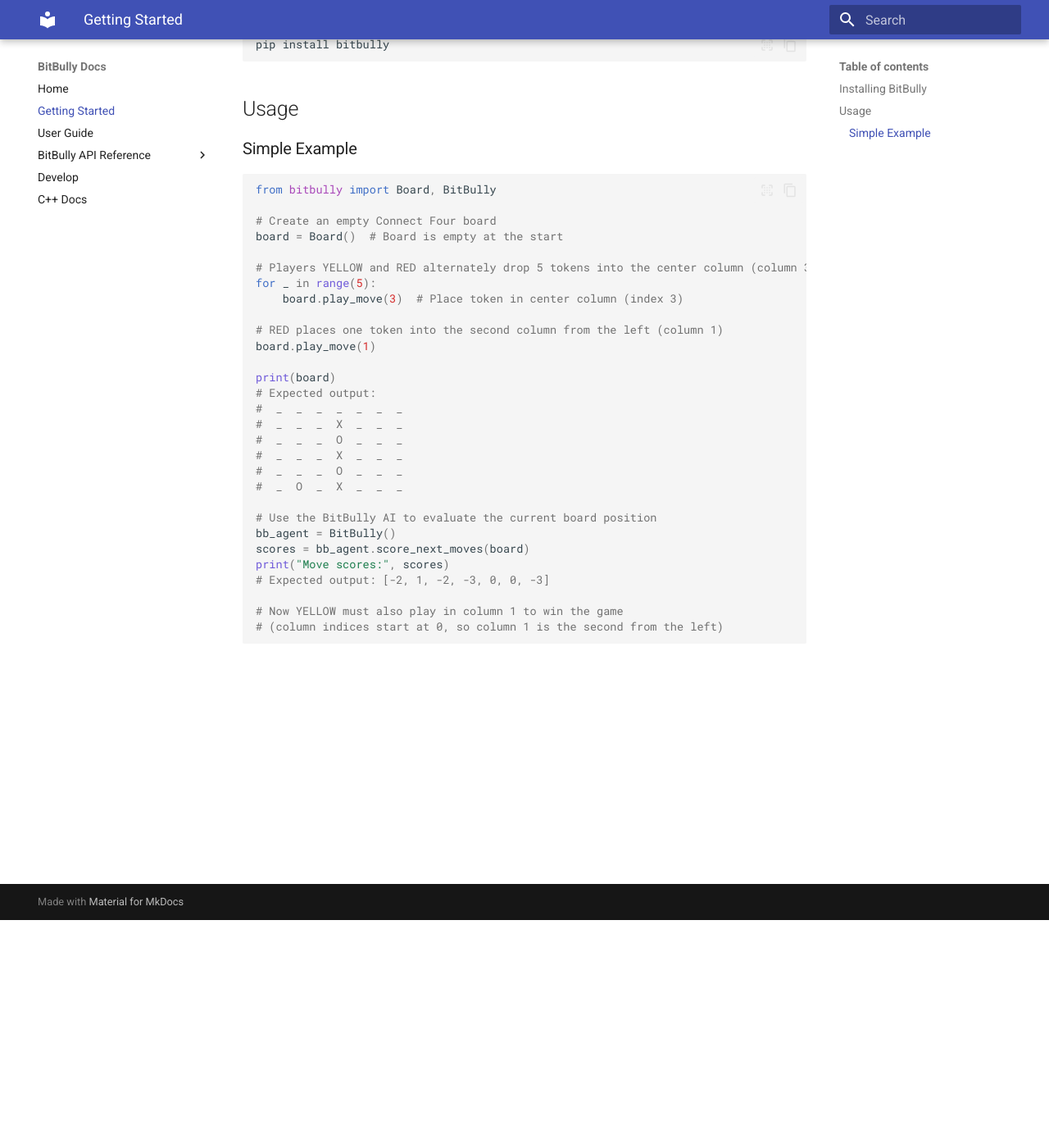
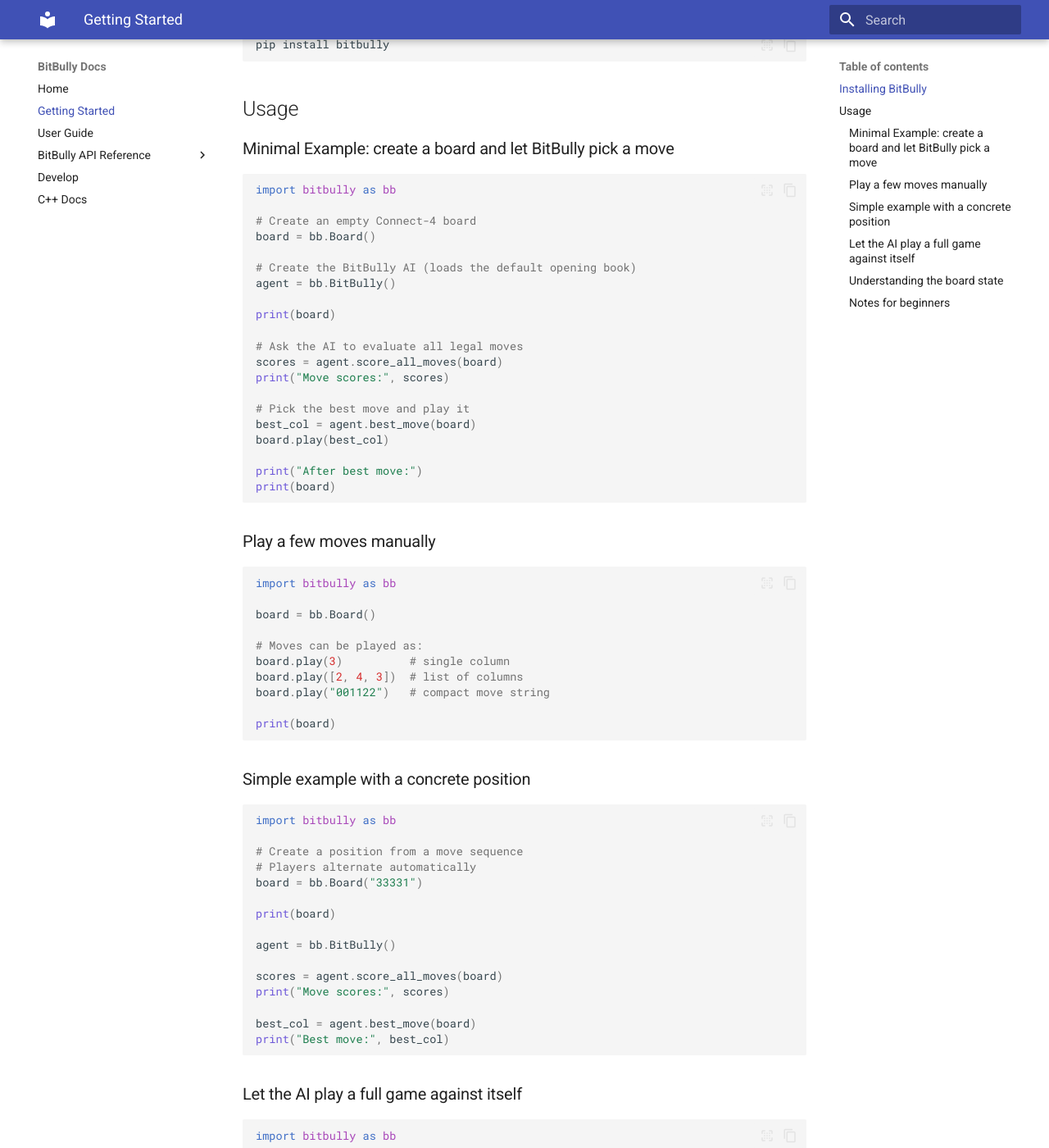
Before and after one commit to MarkusThill/BitBully, an MkDocs documentation site: the page built from docs/getting_started.md, in a window 1280 px wide and 1400 px high, scrolled down 278 px. Shown: the whole window at 82% size. Built offline with MkDocs 1.6.1 and Material for MkDocs 9.7.7, drawn with Linux system fonts in a browser that asks for light colours; some of the changed text lies outside the part shown.

Commit message:
docs: Adapted docs a bit

````diff
--- a/docs/getting_started.md
+++ b/docs/getting_started.md
@@ -23,36 +23,101 @@
 
 ## Usage
 
-### Simple Example
+### Minimal Example: create a board and let BitBully pick a move
 
 ```python
-from bitbully import Board, BitBully
+import bitbully as bb
 
-# Create an empty Connect Four board
-board = Board()  # Board is empty at the start
+# Create an empty Connect-4 board
+board = bb.Board()
 
-# Players YELLOW and RED alternately drop 5 tokens into the center column (column 3)
-for _ in range(5):
-    board.play_move(3)  # Place token in center column (index 3)
-
-# RED places one token into the second column from the left (column 1)
-board.play_move(1)
+# Create the BitBully AI (loads the default opening book)
+agent = bb.BitBully()
 
 print(board)
-# Expected output:
-#  _  _  _  _  _  _  _
-#  _  _  _  X  _  _  _
-#  _  _  _  O  _  _  _
-#  _  _  _  X  _  _  _
-#  _  _  _  O  _  _  _
-#  _  O  _  X  _  _  _
 
-# Use the BitBully AI to evaluate the current board position
-bb_agent = BitBully()
-scores = bb_agent.score_next_moves(board)
+# Ask the AI to evaluate all legal moves
+scores = agent.score_all_moves(board)
 print("Move scores:", scores)
-# Expected output: [-2, 1, -2, -3, 0, 0, -3]
 
-# Now YELLOW must also play in column 1 to win the game
-# (column indices start at 0, so column 1 is the second from the left)
+# Pick the best move and play it
+best_col = agent.best_move(board)
+board.play(best_col)
+
+print("After best move:")
+print(board)
 ```
+
+### Play a few moves manually
+
+```python
+import bitbully as bb
+
+board = bb.Board()
+
+# Moves can be played as:
+board.play(3)          # single column
+board.play([2, 4, 3])  # list of columns
+board.play("001122")   # compact move string
+
+print(board)
+```
+
+### Simple example with a concrete position
+
+```python
+import bitbully as bb
+
+# Create a position from a move sequence
+# Players alternate automatically
+board = bb.Board("33331")
+
+print(board)
+
+agent = bb.BitBully()
+
+scores = agent.score_all_moves(board)
+print("Move scores:", scores)
+
+best_col = agent.best_move(board)
+print("Best move:", best_col)
+```
+
+### Let the AI play a full game against itself
+
+```python
+import bitbully as bb
+
+board = bb.Board()
+agent = bb.BitBully()
+
+while not board.is_game_over():
+    col = agent.best_move(board, tie_break="random")
+    board.play(col)
+
+print(board)
+print("Winner:", board.winner())  # 1, 2, or None (draw)
+```
+
+### Understanding the board state
+
+```python
+import bitbully as bb
+
+board = bb.Board("332311")
+
+print(board)
+
+print("Current player:", board.current_player())
+print("Legal moves:", board.legal_moves())
+print("Can win next:", board.can_win_next())
+print("Has win:", board.has_win())
+print("Game over:", board.is_game_over())
+```
+
+### Notes for beginners
+
+- **Column indices** range from `0` to `6` (left to right).
+- `Board.play(...)` automatically alternates between players.
+- `BitBully.best_move(...)` returns the selected **column index**.
+- The default `BitBully` agent plays **optimal (perfect) Connect-4**.
````
Also changed, not shown: README.md (+210 -5 lines).
